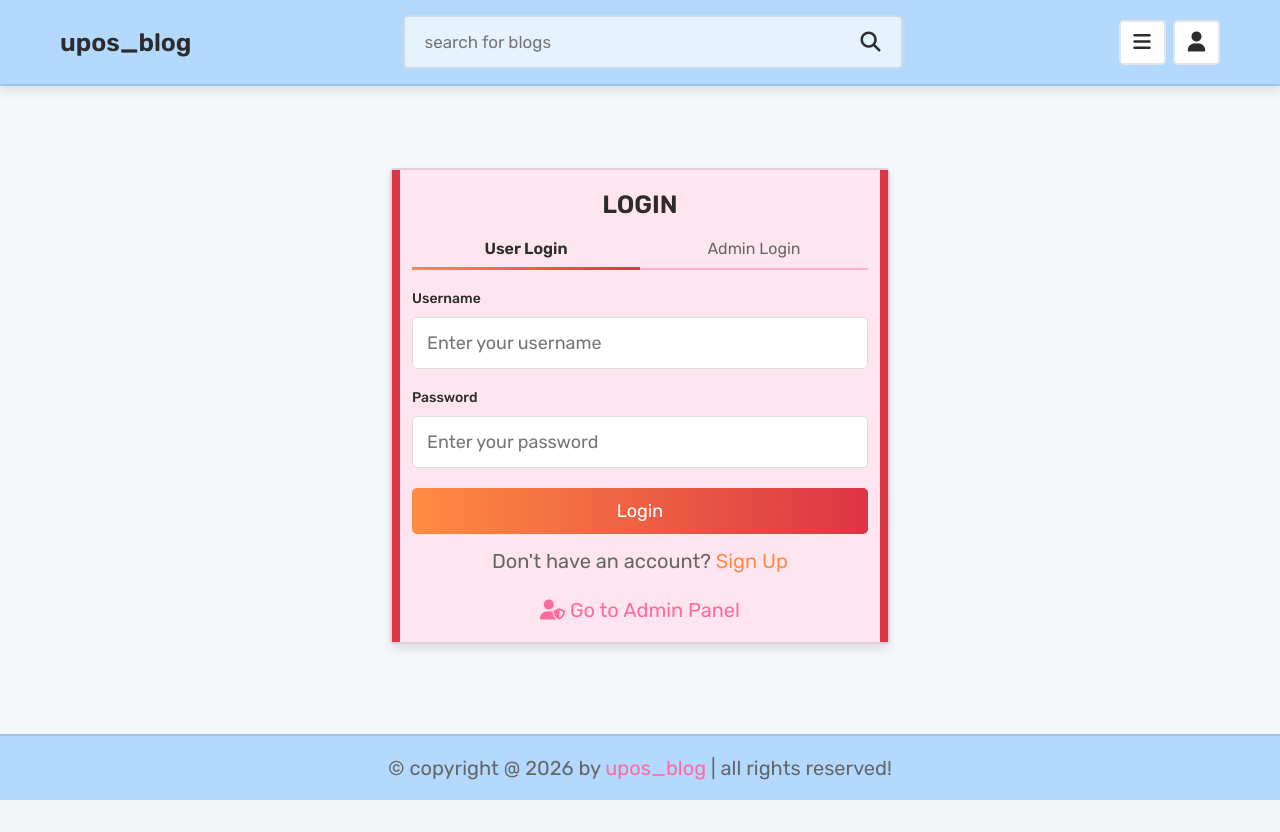
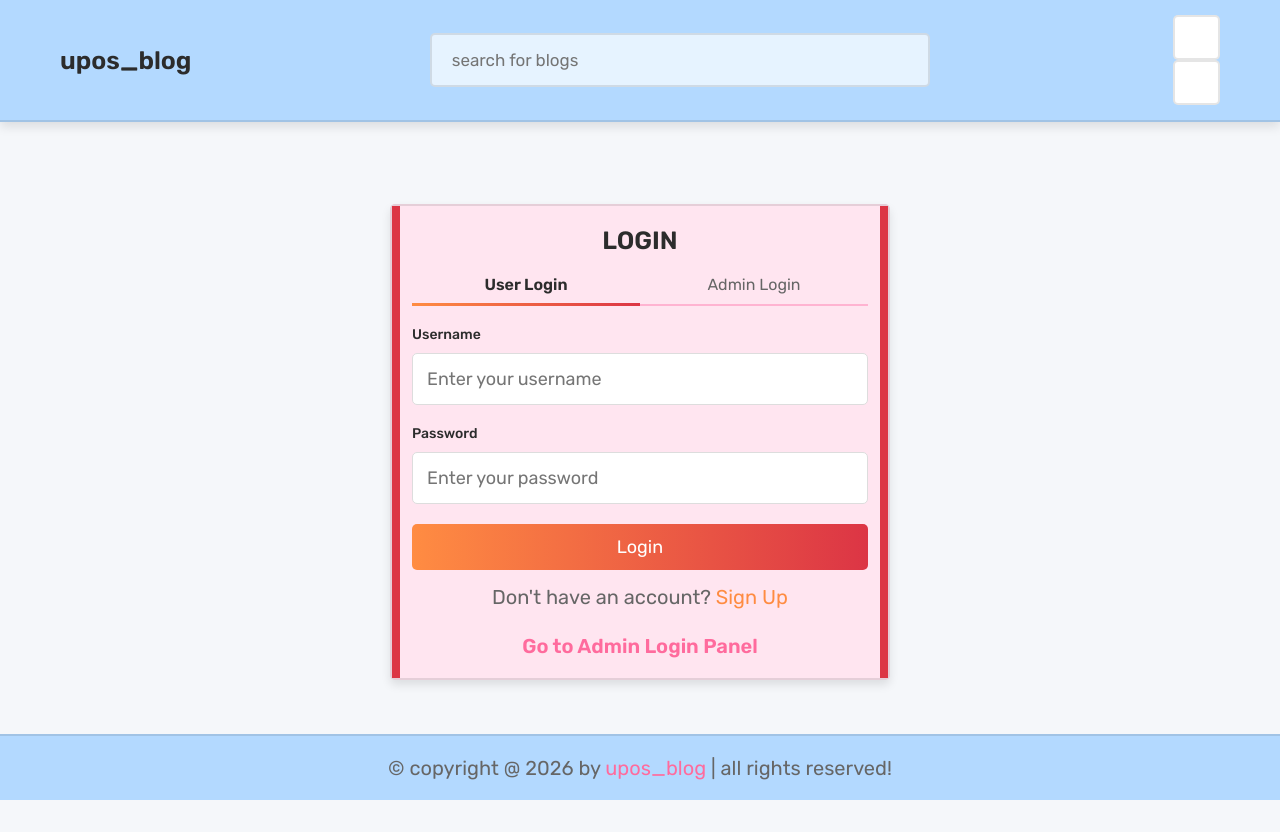
Before and after one commit to Upama-Prapti/web-technologies-Fall2025-2026-sec-W-Final-Term-Project, a PHP site: page /blog/ in a window 1280 px wide. Before the commit the page ends 800 px from the top, so only its background shows below. Run offline with PHP 8.4, Linux system fonts and the light colour scheme; some libraries are stand-ins or nearby versions.

Commit message:
Update login.php

```diff
--- a/views/user/login.php
+++ b/views/user/login.php
@@ -8,7 +8,6 @@ if(!isset($message)) $message = [];
    <meta http-equiv="X-UA-Compatible" content="IE=edge">
    <meta name="viewport" content="width=device-width, initial-scale=1.0">
    <title>Login</title>
-   <link rel="stylesheet" href="https://cdnjs.cloudflare.com/ajax/libs/font-awesome/6.1.1/css/all.min.css">
    <link rel="stylesheet" href="<?php echo ASSETS_URL; ?>css/style.css">
 </head>
 <body>
@@ -31,7 +30,7 @@ if(!isset($message)) $message = [];
 
       <div class="login-tabs">
          <button type="button" class="tab-btn active" data-tab="user">User Login</button>
-         <button type="button" class="tab-btn" data-tab="admin">Admin Login</button>
+         <a href="index.php?route=admin&action=login" class="tab-btn" style="text-decoration: none; display: inline-block;">Admin Login</a>
       </div>
 
       <input type="hidden" name="login_type" id="login_type" value="user">
@@ -44,15 +43,15 @@ if(!isset($message)) $message = [];
       </div>
 
       <div id="admin-login" class="tab-content" style="display: none;">
-         <label>Username</label>
-         <input type="text" name="admin_name" id="admin_name" required placeholder="Enter your username" class="box" maxlength="50" oninput="this.value = this.value.replace(/\s/g, '')">
-         <label>Password</label>
-         <input type="password" name="admin_pass" id="admin_pass" required placeholder="Enter your password" class="box" maxlength="50" oninput="this.value = this.value.replace(/\s/g, '')">
+         <div style="background: #fff3cd; border: 1px solid #ffc107; padding: 1.5rem; border-radius: 0.5rem; margin-bottom: 1rem; text-align: center;">
+            <p style="color: #856404; font-weight: bold; font-size: 1.2rem; margin-bottom: 1rem;">⚠️ Admin login has been moved to a dedicated panel</p>
+            <a href="index.php?route=admin&action=login" class="btn" style="margin-top: 0.5rem; display: inline-block; padding: 0.8rem 2rem;">Go to Admin Login Panel</a>
+         </div>
       </div>
 
       <input type="submit" value="Login" name="submit" class="btn">
       <p>Don't have an account? <a href="index.php?route=register">Sign Up</a></p>
-      <p style="margin-top: 1rem;"><a href="index.php?route=admin&action=login" style="color: var(--main-color);"><i class="fas fa-user-shield"></i> Go to Admin Panel</a></p>
+      <p style="margin-top: 1rem;"><a href="index.php?route=admin&action=login" style="color: var(--main-color); font-weight: bold;">Go to Admin Login Panel</a></p>
    </form>
 </section>
 
@@ -86,10 +85,12 @@ function switchTab(tab) {
 document.addEventListener('DOMContentLoaded', function() {
    switchTab('user');
 
-   document.querySelectorAll('.tab-btn').forEach(function(btn) {
-      btn.addEventListener('click', function() {
+   document.querySelectorAll('.tab-btn[data-tab]').forEach(function(btn) {
+      btn.addEventListener('click', function(e) {
          var tab = this.getAttribute('data-tab');
-         switchTab(tab);
+         if(tab) {
+            switchTab(tab);
+         }
       });
    });
 
```
